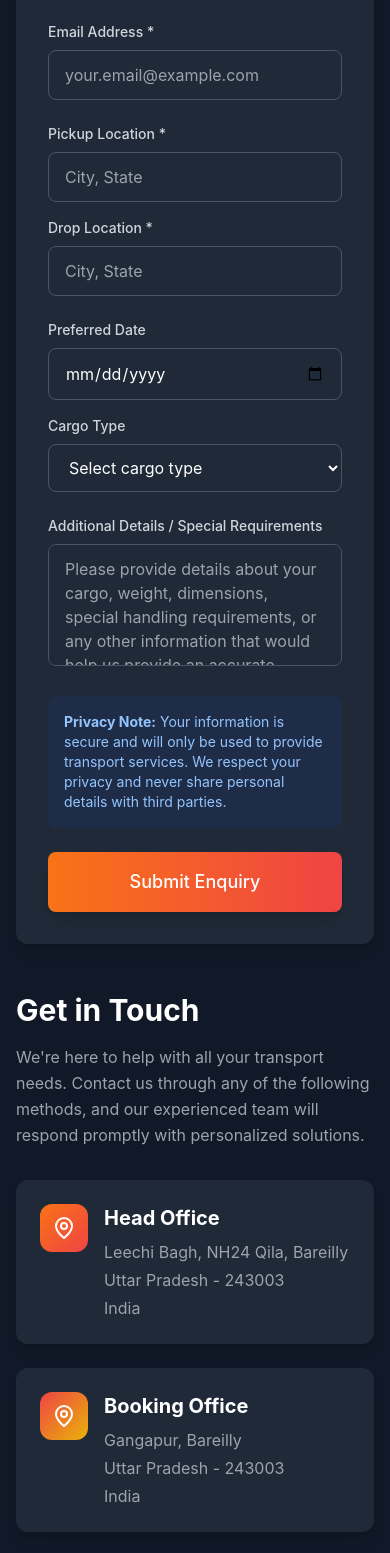
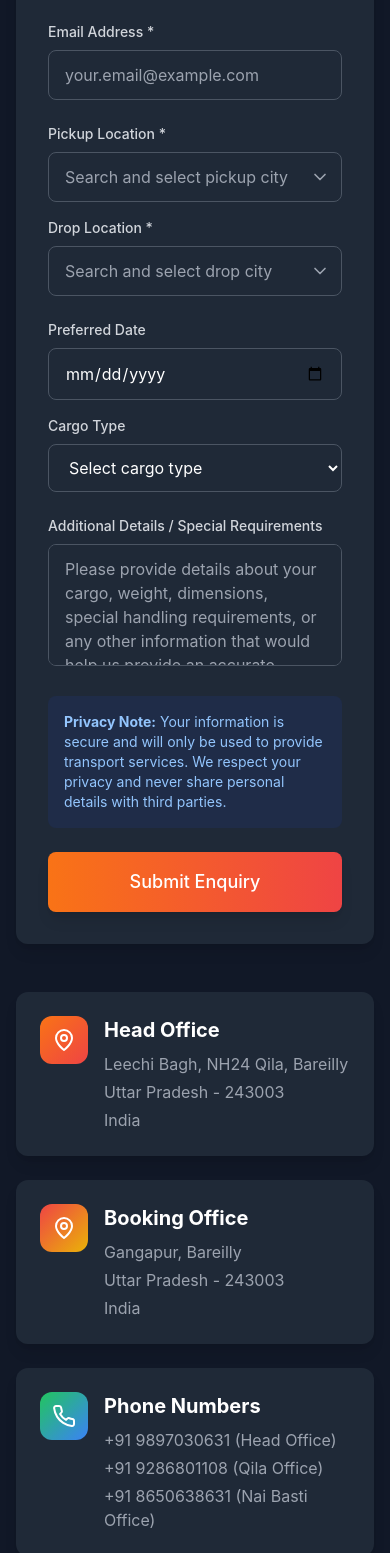
Before and after one commit to yash-johari/Aneja-Transport, a React (Vite) app: page /contact in a window 390 px wide. Shown: the part 1435-2988 px from the top of the page. Built offline with nearby package versions, Linux system fonts and the light colour scheme.

Commit message:
added dropdown to city names and updated contact details

```diff
--- a/src/pages/Contact.tsx
+++ b/src/pages/Contact.tsx
@@ -1,7 +1,7 @@
 import React from 'react';
 import { motion } from 'framer-motion';
 import { useForm } from 'react-hook-form';
-import { MapPin, Phone, Mail, Clock, Send, MessageCircle, Navigation, Loader2, CheckCircle } from 'lucide-react';
+import { MapPin, Phone, Mail, Clock, Send, MessageCircle, Navigation, Loader2, CheckCircle, ChevronDown } from 'lucide-react';
 import Card from '../components/UI/Card';
 import Button from '../components/UI/Button';
 import { sendEmail } from '../services/emailService';
@@ -17,10 +17,131 @@ interface FormData {
   message: string;
 }
 
+// Custom Searchable Dropdown Component
+interface SearchableSelectProps {
+  options: string[];
+  value: string;
+  onChange: (value: string) => void;
+  placeholder: string;
+  error?: string;
+}
+
+const SearchableSelect: React.FC<SearchableSelectProps> = ({
+  options,
+  value,
+  onChange,
+  placeholder,
+  error
+}) => {
+  const [isOpen, setIsOpen] = React.useState(false);
+  const [searchTerm, setSearchTerm] = React.useState('');
+  const [filteredOptions, setFilteredOptions] = React.useState(options);
+  const dropdownRef = React.useRef<HTMLDivElement>(null);
+
+  // Filter options based on search term
+  React.useEffect(() => {
+    if (searchTerm === '') {
+      setFilteredOptions(options);
+    } else {
+      const filtered = options.filter(option =>
+        option.toLowerCase().includes(searchTerm.toLowerCase())
+      );
+      setFilteredOptions(filtered);
+    }
+  }, [searchTerm, options]);
+
+  // Close dropdown when clicking outside
+  React.useEffect(() => {
+    const handleClickOutside = (event: MouseEvent) => {
+      if (dropdownRef.current && !dropdownRef.current.contains(event.target as Node)) {
+        setIsOpen(false);
+      }
+    };
+
+    document.addEventListener('mousedown', handleClickOutside);
+    return () => document.removeEventListener('mousedown', handleClickOutside);
+  }, []);
+
+  const handleOptionSelect = (option: string) => {
+    onChange(option);
+    setSearchTerm('');
+    setIsOpen(false);
+  };
+
+  const handleInputChange = (e: React.ChangeEvent<HTMLInputElement>) => {
+    setSearchTerm(e.target.value);
+    setIsOpen(true);
+  };
+
+  const handleInputClick = () => {
+    setIsOpen(true);
+    if (value) {
+      setSearchTerm('');
+    }
+  };
+
+  return (
+    <div className="relative" ref={dropdownRef}>
+      <div className="relative">
+        <input
+          type="text"
+          value={isOpen ? searchTerm : value}
+          onChange={handleInputChange}
+          onClick={handleInputClick}
+          placeholder={placeholder}
+          className={`w-full px-4 py-3 pr-10 rounded-lg border ${
+            error ? 'border-red-500' : 'border-gray-300 dark:border-gray-600'
+          } bg-white dark:bg-gray-800 text-gray-900 dark:text-white focus:ring-2 focus:ring-orange-500 focus:border-transparent transition-all duration-200`}
+          autoComplete="off"
+        />
+        <ChevronDown
+          className={`absolute right-3 top-1/2 transform -translate-y-1/2 w-5 h-5 text-gray-400 transition-transform duration-200 ${
+            isOpen ? 'rotate-180' : ''
+          }`}
+        />
+      </div>
+
+      {isOpen && (
+        <motion.div
+          initial={{ opacity: 0, y: -10 }}
+          animate={{ opacity: 1, y: 0 }}
+          exit={{ opacity: 0, y: -10 }}
+          transition={{ duration: 0.2 }}
+          className="absolute z-50 w-full mt-1 bg-white dark:bg-gray-800 border border-gray-300 dark:border-gray-600 rounded-lg shadow-lg max-h-60 overflow-y-auto"
+        >
+          {filteredOptions.length > 0 ? (
+            filteredOptions.map((option, index) => (
+              <div
+                key={index}
+                onClick={() => handleOptionSelect(option)}
+                className="px-4 py-3 hover:bg-gray-100 dark:hover:bg-gray-700 cursor-pointer text-gray-900 dark:text-white transition-colors duration-150"
+              >
+                {option}
+              </div>
+            ))
+          ) : (
+            <div className="px-4 py-3 text-gray-500 dark:text-gray-400">
+              No cities found matching "{searchTerm}"
+            </div>
+          )}
+        </motion.div>
+      )}
+
+      {error && (
+        <p className="text-red-500 text-sm mt-1">{error}</p>
+      )}
+    </div>
+  );
+};
+
 const Contact: React.FC = () => {
   const [isSubmitting, setIsSubmitting] = React.useState(false);
   const [isSubmitted, setIsSubmitted] = React.useState(false);
-  const { register, handleSubmit, formState: { errors }, reset } = useForm<FormData>();
+  const { register, handleSubmit, formState: { errors }, reset, setValue, watch } = useForm<FormData>();
+
+  // Watch form values for controlled components
+  const pickupLocation = watch('pickupLocation', '');
+  const dropLocation = watch('dropLocation', '');
 
   const onSubmit = async (data: FormData) => {
     setIsSubmitting(true);
@@ -37,6 +158,20 @@ const onSubmit = async (data: FormData) => {
       setIsSubmitting(false);
     }
   };
+
+  // ✅ Coverage cities list
+  const coverage = [
+    'Aligarh', 'Amroha', 'Atrasi', 'Badaun', 'Bagpat', 'Bahjoi', 'Barut', 'Bijnor',
+    'Bilari', 'Bilaspur', 'Budhana', 'Bulandshar', 'Chandausi', 'Chandpur', 'Dalpatpur',
+    'Dehradun', 'Deoband', 'Dhampur', 'Dhnora', 'Dingarpur', 'Gajraula', 'Gulaothi',
+    'Haldaur', 'Hapur', 'Haridwar', 'Hasanpur', 'Joya', 'Jwalapur', 'Kanth', 'Kashipur',
+    'Kemri', 'Khatoli', 'Khurja', 'Kiratpur', 'Lakshar', 'Mawana', 'MeerGanj', 'Meerut',
+    'Milak', 'Mirapur', 'Modinagar', 'Moradabad', 'Munda Panday', 'Mussoorie',
+    'Muzaffarnagar', 'Nagina', 'Nahtaur', 'Najibabad', 'Noorpur', 'Pakwara', 'Purkajee',
+    'Rampur', 'Rishikesh', 'Roorkee', 'Saharanpur', 'Sambhal', 'Seohara', 'Shamli',
+    'Shariff Nagar', 'Siyana', 'Tanda', 'Thakurdwara'
+  ];
+
   const contactInfo = [
     {
       icon: MapPin,
@@ -63,9 +198,8 @@ const onSubmit = async (data: FormData) => {
       title: 'Phone Numbers',
       details: [
         '+91 9897030631 (Head Office)',
-        '+91 9286801108 (Main Office)',
-        '+91 8650638631 (Booking Office)',
-        'Available 24/7'
+        '+91 9286801108 (Qila Office)',
+        '+91 8650638631 (Nai Basti Office)',
       ],
       color: 'from-green-500 to-blue-500'
     },
@@ -81,8 +215,7 @@ const onSubmit = async (data: FormData) => {
       icon: Clock,
       title: 'Business Hours',
       details: [
-        'Mon - Sun: 9:00 AM - 1:00 AM',
-        'Emergency: 24/7 Available'
+        'Mon - Sun: 10:00 AM - 9:00 PM'
       ],
       color: 'from-red-500 to-orange-500'
     }
@@ -187,8 +320,6 @@ const onSubmit = async (data: FormData) => {
                 </div>
 
                 <form onSubmit={handleSubmit(onSubmit)} className="space-y-6">
-
-
                   {/* Personal Information */}
                   <div className="grid grid-cols-1 md:grid-cols-2 gap-4">
                     <div>
@@ -239,34 +370,40 @@ const onSubmit = async (data: FormData) => {
 
                   {/* Transport Details */}
                   <div className="grid grid-cols-1 md:grid-cols-2 gap-4">
+                    {/* ✅ Searchable Pickup Location Dropdown */}
                     <div>
                       <label className="block text-sm font-medium text-gray-700 dark:text-gray-300 mb-2">
                         Pickup Location *
                       </label>
+                      <SearchableSelect
+                        options={coverage}
+                        value={pickupLocation}
+                        onChange={(value) => setValue('pickupLocation', value, { shouldValidate: true })}
+                        placeholder="Search and select pickup city"
+                        error={errors.pickupLocation?.message}
+                      />
                       <input
-                        type="text"
+                        type="hidden"
                         {...register('pickupLocation', { required: 'Pickup location is required' })}
-                        className="w-full px-4 py-3 rounded-lg border border-gray-300 dark:border-gray-600 bg-white dark:bg-gray-800 text-gray-900 dark:text-white focus:ring-2 focus:ring-orange-500 focus:border-transparent transition-all duration-200"
-                        placeholder="City, State"
                       />
-                      {errors.pickupLocation && (
-                        <p className="text-red-500 text-sm mt-1">{errors.pickupLocation.message}</p>
-                      )}
                     </div>
 
+                    {/* ✅ Searchable Drop Location Dropdown */}
                     <div>
                       <label className="block text-sm font-medium text-gray-700 dark:text-gray-300 mb-2">
                         Drop Location *
                       </label>
+                      <SearchableSelect
+                        options={coverage}
+                        value={dropLocation}
+                        onChange={(value) => setValue('dropLocation', value, { shouldValidate: true })}
+                        placeholder="Search and select drop city"
+                        error={errors.dropLocation?.message}
+                      />
                       <input
-                        type="text"
+                        type="hidden"
                         {...register('dropLocation', { required: 'Drop location is required' })}
-                        className="w-full px-4 py-3 rounded-lg border border-gray-300 dark:border-gray-600 bg-white dark:bg-gray-800 text-gray-900 dark:text-white focus:ring-2 focus:ring-orange-500 focus:border-transparent transition-all duration-200"
-                        placeholder="City, State"
                       />
-                      {errors.dropLocation && (
-                        <p className="text-red-500 text-sm mt-1">{errors.dropLocation.message}</p>
-                      )}
                     </div>
                   </div>
 
@@ -341,7 +478,6 @@ const onSubmit = async (data: FormData) => {
                     type="submit"
                     size="lg"
                     className="w-full"
-                    // icon={isSubmitting ? Loader2 : Send}
                     disabled={isSubmitting}
                   >
                     <span className="flex items-center">
@@ -360,16 +496,6 @@ const onSubmit = async (data: FormData) => {
               transition={{ duration: 0.8 }}
               className="space-y-6"
             >
-              <div className="mb-8">
-                <h2 className="text-3xl font-bold text-gray-900 dark:text-white mb-4">
-                  Get in Touch
-                </h2>
-                <p className="text-gray-600 dark:text-gray-400 leading-relaxed">
-                  We're here to help with all your transport needs. Contact us through any of the following methods,
-                  and our experienced team will respond promptly with personalized solutions.
-                </p>
-              </div>
-
               {contactInfo.map((info, index) => (
                 <Card key={index} className="p-6">
                   <div className="flex items-start space-x-4">
@@ -391,87 +517,8 @@ const onSubmit = async (data: FormData) => {
                   </div>
                 </Card>
               ))}
-
-              {/* Map Placeholder */}
-              <Card className="p-6">
-                <div className="flex items-center mb-4">
-                  <div className="bg-gradient-to-br from-green-500 to-blue-500 p-3 rounded-xl mr-4">
-                    <Navigation className="w-6 h-6 text-white" />
-                  </div>
-                  <h3 className="text-xl font-bold text-gray-900 dark:text-white">
-                    Find Us
-                  </h3>
-                </div>
-                {/* <div className="bg-gray-200 dark:bg-gray-700 h-64 rounded-lg flex items-center justify-center">
-                  <div className="text-center text-gray-500 dark:text-gray-400">
-                    <MapPin className="w-12 h-12 mx-auto mb-2" />
-                    <p className="font-medium">Interactive Map</p>
-                    <p className="text-sm">
-                      Google Maps integration will be added here<br />
-                      showing our Bareilly head office location
-                    </p>
-                  </div>
-                </div> */}
-                <div className="bg-gray-200 dark:bg-gray-700 h-64 rounded-lg flex items-center justify-center overflow-hidden">
-                  <iframe
-                    src="https://www.google.com/maps/embed?pb=!1m18!1m12!1m3!1d7557.8731678509885!2d79.39345223346201!3d28.37000242133286!2m3!1f0!2f0!3f0!3m2!1i1024!2i768!4f13.1!3m3!1m2!1s0x39a00741463aa149%3A0xf84883d7fa8f827!2sAneja%20Transport!5e0!3m2!1sen!2sin!4v1753968258775!5m2!1sen!2sin"
-                    width="100%"
-                    height="100%"
-                    style={{ border: 0 }}
-                    allowFullScreen
-                    loading="lazy"
-                    referrerPolicy="no-referrer-when-downgrade"
-                    title="Aneja Transport Map"
-                  ></iframe>
-                </div>
-
-                <div className="mt-4 text-center">
-                  <a
-                    href="https://maps.app.goo.gl/rL7SprpzxMAaScvK8"
-                    target="_blank"
-                    rel="noopener noreferrer"
-                    className="text-orange-500 hover:text-orange-600 font-medium"
-                  >
-                    View on Google Maps →
-                  </a>
-                </div>
-              </Card>
             </motion.div>
           </div>
-        </div>
-      </section>
-
-      {/* Response Time Promise */}
-      <section className="py-20 bg-gradient-to-r from-green-500 to-blue-500">
-        <div className="container mx-auto px-4 text-center">
-          <motion.div
-            initial={{ opacity: 0, y: 30 }}
-            whileInView={{ opacity: 1, y: 0 }}
-            transition={{ duration: 0.8 }}
-            className="max-w-4xl mx-auto text-white"
-          >
-            <h2 className="text-4xl md:text-5xl font-bold mb-6">
-              Quick Response Guaranteed
-            </h2>
-            <p className="text-xl mb-8 opacity-90">
-              We understand that transport needs are often urgent. Our team commits to responding
-              to all enquiries within 2 hours during business hours, with detailed quotes and solutions.
-            </p>
-            <div className="grid grid-cols-1 md:grid-cols-3 gap-8 text-center">
-              <div>
-                <div className="text-3xl font-bold mb-2">&lt; 2 Hours</div>
-                <div className="opacity-90">Response Time</div>
-              </div>
-              <div>
-                <div className="text-3xl font-bold mb-2">24/7</div>
-                <div className="opacity-90">Emergency Support</div>
-              </div>
-              <div>
-                <div className="text-3xl font-bold mb-2">Free</div>
-                <div className="opacity-90">Detailed Quotes</div>
-              </div>
-            </div>
-          </motion.div>
         </div>
       </section>
     </div>
```
Also changed, not shown: src/pages/Services.tsx (+1 -9 lines). Lines whose indentation alone changed are shown as unchanged.
